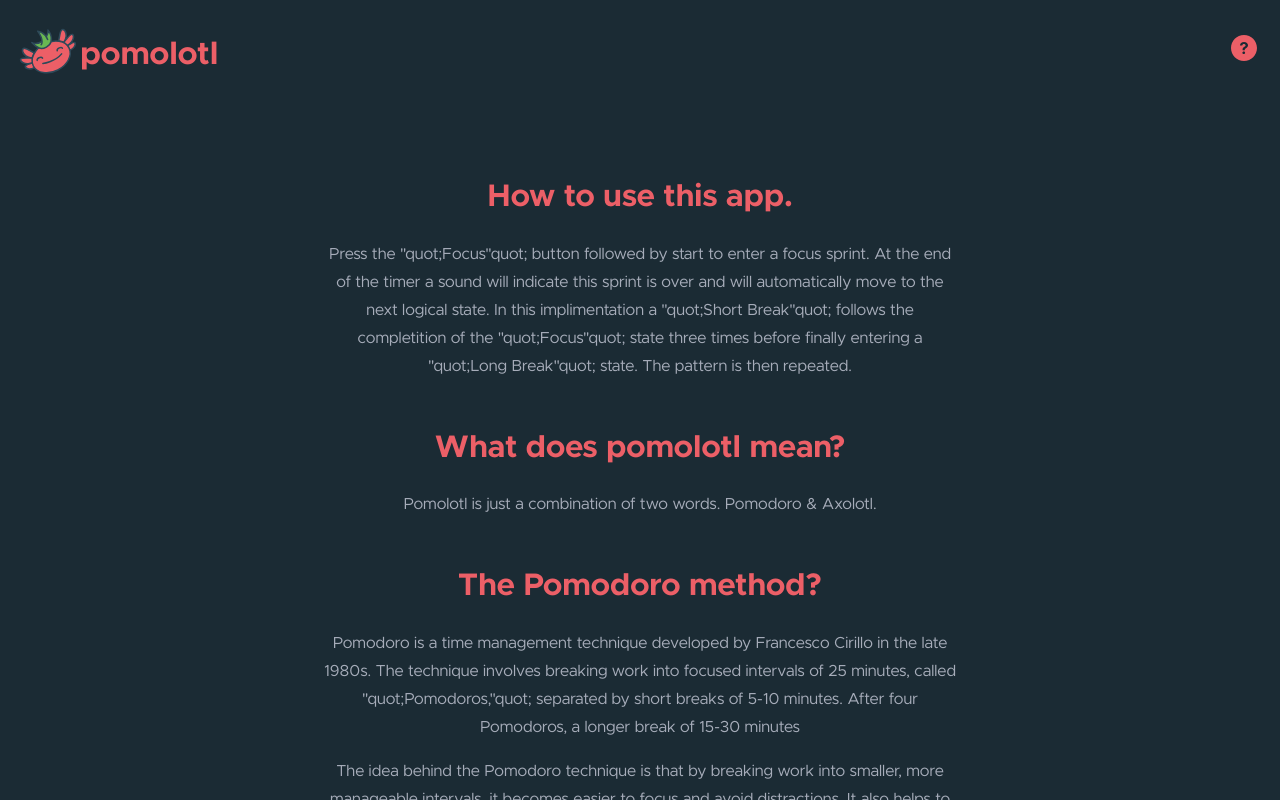
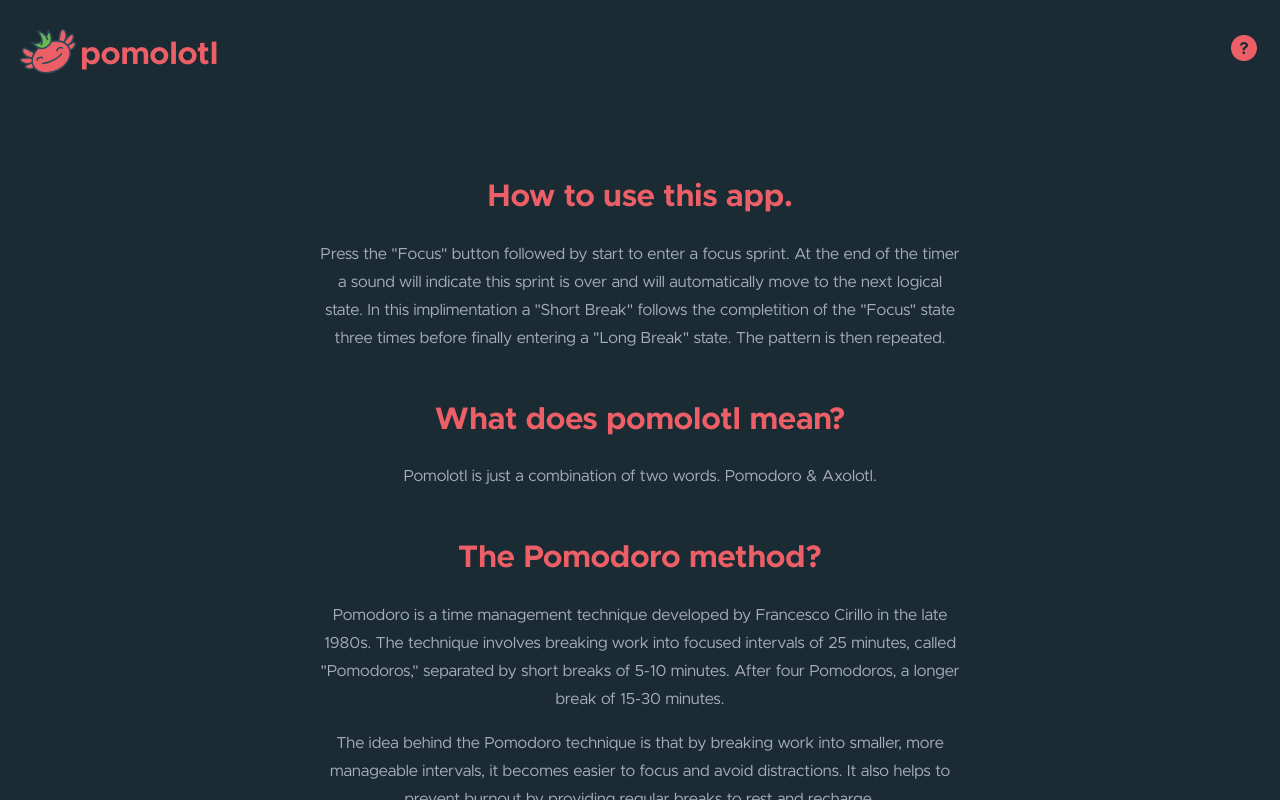
Before and after one commit to kristophesankar/pomolotl, a Next.js app: page / in a window 1280 px wide. Both pictures are taken after a click on the button 1244 px from the left and 54 px from the top of the page. Shown: the top 800 px of the page. Built offline with nearby package versions, Linux system fonts and the light colour scheme.

Commit message:
fixed some formatting issues for prettier

```diff
--- a/components/Header.js
+++ b/components/Header.js
@@ -1,4 +1,4 @@
-import {useContext } from 'react'
+import { useContext } from 'react'
 import {
   headerFlex,
   header,
--- a/components/Help.js
+++ b/components/Help.js
@@ -6,12 +6,12 @@ export default function Help() {
       <div className={help}>
         <h3>How to use this app.</h3>
         <p>
-          Press the "quot;Focus"quot; button followed by start to enter a focus sprint. At
-          the end of the timer a sound will indicate this sprint is over and
-          will automatically move to the next logical state. In this
-          implimentation a "quot;Short Break"quot; follows the completition of the "quot;Focus"quot;
-          state three times before finally entering a "quot;Long Break"quot; state. The
-          pattern is then repeated.
+          Press the &quot;Focus&quot; button followed by start to enter a focus
+          sprint. At the end of the timer a sound will indicate this sprint is
+          over and will automatically move to the next logical state. In this
+          implimentation a &quot;Short Break&quot; follows the completition of
+          the &quot;Focus&quot; state three times before finally entering a
+          &quot;Long Break&quot; state. The pattern is then repeated.
         </p>
         <h3>What does pomolotl mean?</h3>
         <p>Pomolotl is just a combination of two words. Pomodoro & Axolotl.</p>
@@ -20,8 +20,9 @@ export default function Help() {
         <p>
           Pomodoro is a time management technique developed by Francesco Cirillo
           in the late 1980s. The technique involves breaking work into focused
-          intervals of 25 minutes, called "quot;Pomodoros,"quot; separated by short breaks
-          of 5-10 minutes. After four Pomodoros, a longer break of 15-30 minutes
+          intervals of 25 minutes, called &quot;Pomodoros,&quot; separated by
+          short breaks of 5-10 minutes. After four Pomodoros, a longer break of
+          15-30 minutes.
         </p>
         <p>
           The idea behind the Pomodoro technique is that by breaking work into
@@ -30,10 +31,10 @@ export default function Help() {
           regular breaks to rest and recharge.
         </p>
         <p>
-          The name "quot;Pomodoro"quot; comes from the Italian word for tomato, which is
-          what Cirillo used as a timer when he first developed the technique.
-          Today, there are many digital Pomodoro timers available, making it
-          easy to implement the technique in your work routine.
+          The name &quot;Pomodoro&quot; comes from the Italian word for tomato,
+          which is what Cirillo used as a timer when he first developed the
+          technique. Today, there are many digital Pomodoro timers available,
+          making it easy to implement the technique in your work routine.
         </p>
       </div>
     </div>
```
